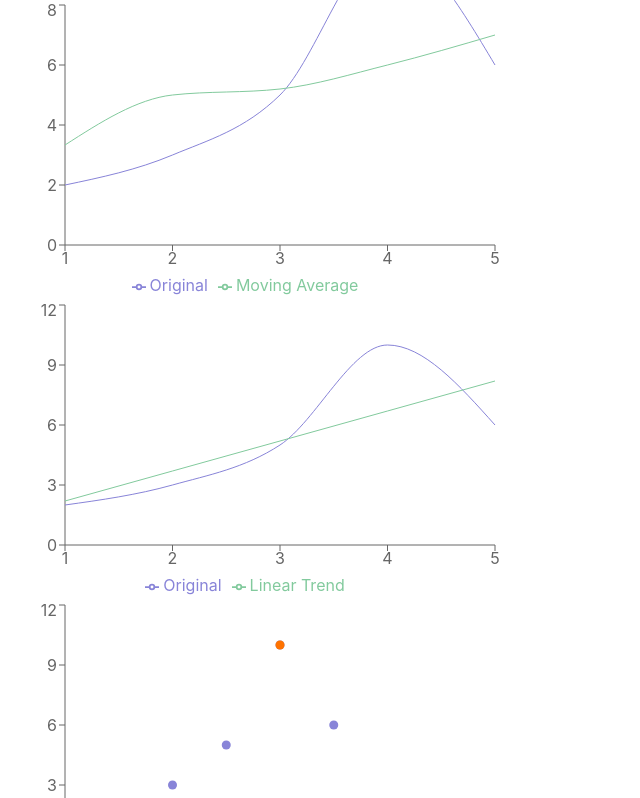
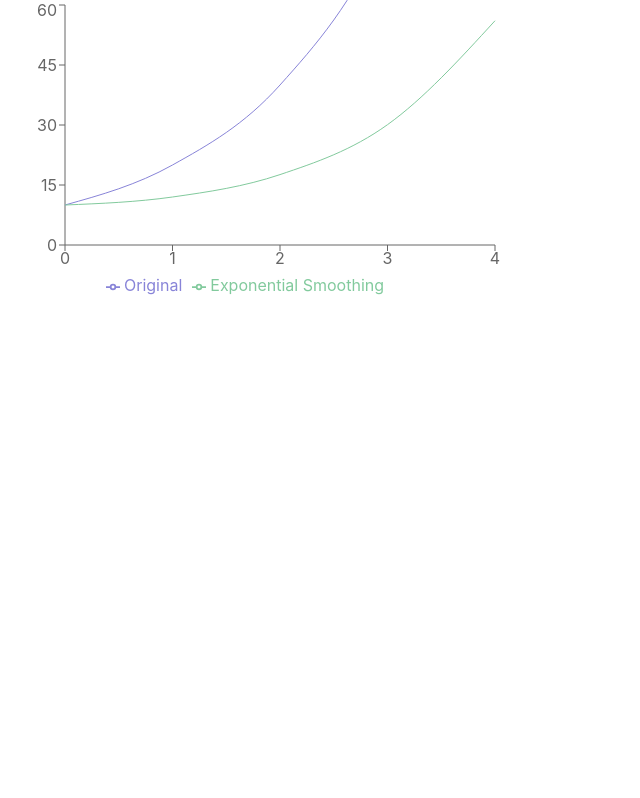
Before and after one commit to siddhishah109/test-app, a React (Create React App) app: page / in a window 1280 px wide. Shown: the top 798 px of the page, without its empty margins (0-640 px from the left). Built offline with nearby package versions, Linux system fonts and the light colour scheme.

Commit message:
Add exponential smoothing

```diff
--- a/src/App.js
+++ b/src/App.js
@@ -7,22 +7,24 @@ import TrendGraph from './component/TrendGraph';
 import LinearTrendChart from './final/Trends/LinearTrendChart';
 import MovingAverageTrendChart from './final/Trends/MovingAverageTrendChart ';
 import SeasonalDecompositionChart from './component/SeasonalDecompositionChart ';
+import ExponentialSmoothingChart from './final/Trends/ExponentialSmoothingChart ';
 
 
 
 
 function App() {
   const data = [
-    { x: 1, y: 2 },
-    { x: 2, y: 3 },
-    { x: 3, y: 5 },
-    { x: 4, y: 10 },
-    { x: 5, y: 6 }
-  ];
+    { time: 0, population: 10 },
+    { time: 1, population: 20 },
+    { time: 2, population: 40 },
+    { time: 3, population: 80 },
+    { time: 4, population: 160 },
+    // Add more data points as needed
+];
 
   return (
 <div className="App">
-<MovingAverageTrendChart
+{/* <MovingAverageTrendChart
         data={data}
         windowSize={3}
         originalLineColor="#8884d8"
@@ -70,8 +72,9 @@ function App() {
   keyY="y"
   kFactor={0.4}
   tooltipProps={{ cursor: 'pointer' }}
-/>
+/> */}
 
+<ExponentialSmoothingChart data={data} alpha={0.2} xDataKey='time' dataKey='population'/>
 </div>
   );
 }
--- /dev/null
+++ b/src/final/Trends/ExponentialSmoothingChart .js
@@ -0,0 +1,74 @@
+import React, { useState, useEffect } from 'react';
+import { LineChart, Line, XAxis, YAxis, CartesianGrid, Tooltip, Legend } from 'recharts';
+
+const ExponentialSmoothingChart = ({
+    data,
+    alpha=0.2,
+    width = 500,
+    height = 300,
+    xDataKey = "x",
+    xLabel = "",
+    yLabel = "",
+    xAxisAngle = 0,
+    xAxisDx = 0,
+    xAxisDy = 0,
+    yAxisAngle = -90,
+    yAxisDx = 0,
+    yAxisDy = 0,
+    lineChartProps = {},
+    cartesianGridProps = {},
+    xAxisProps = {},
+    yAxisProps = {},
+    tooltipProps = {},
+    legendProps = {},
+    originalLineProps = {},
+    trendLineProps = {},
+    originalLineName = "Original",
+    trendLineName = "Exponential Smoothing",
+    dots = false,
+    dataKey = "y",
+    originalLineColor = "#8884d8",
+    trendLineColor = "#82ca9d",
+    showYAxis = true,
+    showTooltip = true,
+    showLegend = true,
+    showCartesianGrid = false,
+    showXAxis = true,
+    showOriginalLine = true,
+}) => {
+    const [smoothedData, setSmoothedData] = useState([]);
+
+    useEffect(() => {
+
+        const performExponentialSmoothing = () => {
+            const smoothedDataArray = [data[0]];
+
+            for (let i = 1; i < data.length; i++) {
+                const smoothedValue = alpha * data[i].population + (1 - alpha) * smoothedDataArray[i - 1].population;
+                smoothedDataArray.push({ [xDataKey]: data[i][xDataKey], population: smoothedValue });
+            }
+
+            return smoothedDataArray;
+        };
+        setSmoothedData(performExponentialSmoothing());
+    }, [data, alpha, xDataKey]);
+
+    return (
+        <LineChart
+            width={width}
+            height={height}
+            data={data}
+            {...lineChartProps}
+        >
+            {showCartesianGrid && <CartesianGrid strokeDasharray="3 3" {...cartesianGridProps} />}
+            {showXAxis && <XAxis dataKey={xDataKey}  label={{value: xLabel, angle: xAxisAngle, dx: xAxisDx, dy: xAxisDy}} {...xAxisProps} />}
+            {showYAxis && <YAxis label={{ value: yLabel, angle: yAxisAngle, dx: yAxisDx, dy: yAxisDy}} {...yAxisProps} />}
+            {showTooltip && <Tooltip {...tooltipProps} />}
+            {showLegend && <Legend {...legendProps} />}
+            {showOriginalLine && <Line type="monotone"  dataKey={dataKey} name={originalLineName} stroke={originalLineColor} dot={dots} {...originalLineProps} />}
+            <Line type="monotone" dataKey={dataKey} name={trendLineName} stroke={trendLineColor} dot={dots} data={smoothedData} {...trendLineProps}/>
+        </LineChart>
+    );
+};
+
+export default ExponentialSmoothingChart;
```
Also changed, not shown: src/component/ExponentialSmoothingChart .js (deleted, +0 -52 lines).
